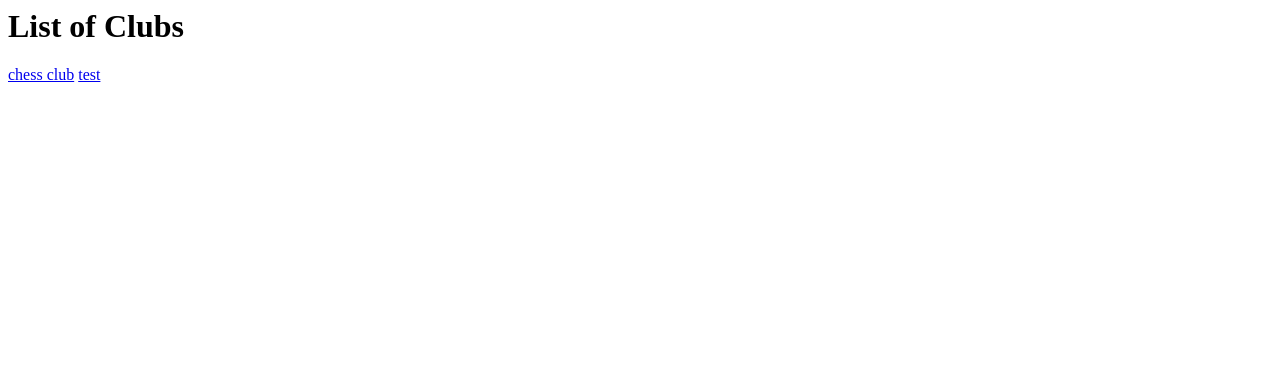
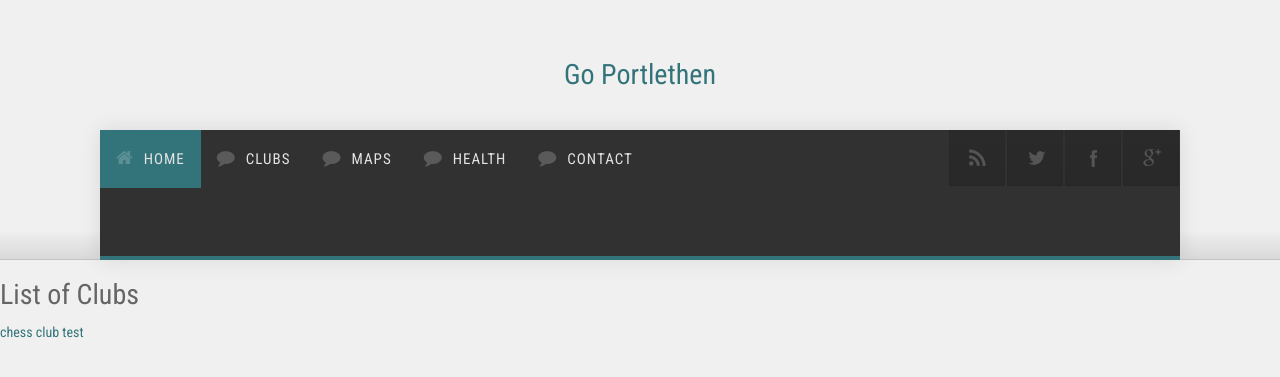
Before and after one commit to GraniteCityGeeks/GoPortlethen, a PHP site: page /PHP/Clubs.php in a window 1280 px wide. Shown: the top 377 px of the page. Run offline with PHP 8.4, Linux system fonts and the light colour scheme.

Commit message:
clubs nav

```diff
--- a/PHP/Clubs.php
+++ b/PHP/Clubs.php
@@ -1,3 +1,106 @@
+<html lang="en">
+<!--<![endif]-->
+<head>
+    <!-- Title -->
+    <title>Go Portlethen!</title>
+    <!-- Meta -->
+    <meta http-equiv="content-type" content="text/html; charset=utf-8" />
+    <meta name="description" content="Portlethen (and surrounding communities) Information Resource">
+    <meta name="author" content="">
+    <meta name="viewport" content="width=device-width, initial-scale=1, maximum-scale=1" />
+    <!-- Favicon -->
+    <link href="favicon.ico" rel="shortcut icon">
+    <!-- Bootstrap Core CSS -->
+    <link rel="stylesheet" href="../HTML/assets/css/bootstrap.css" rel="stylesheet">
+    <!-- Template CSS -->
+    <link rel="stylesheet" href="../HTML/assets/css/animate.css" rel="stylesheet">
+    <link rel="stylesheet" href="../HTML/assets/css/font-awesome.css" rel="stylesheet">
+    <link rel="stylesheet" href="../HTML/assets/css/nexus.css" rel="stylesheet">
+    <link rel="stylesheet" href="../HTML/assets/css/responsive.css" rel="stylesheet">
+    <link rel="stylesheet" href="../HTML/assets/css/custom.css" rel="stylesheet">
+    <!-- Google Fonts-->
+    <link href="http://fonts.googleapis.com/css?family=Roboto+Condensed:400,300" rel="stylesheet" type="text/css">
+</head>
+    <body>
+        <div id="body-bg">
+            <!-- Phone/Email -->
+
+            <!-- End Phone/Email -->
+            <!-- Header -->
+            <div id="header">
+                <div class="container">
+                    <div class="row">
+                        <!-- Logo -->
+                        <div class="logo">
+                            <a href="index.php" title="">
+                              <!--  <img src="HTML/assets/img/logo.png" alt="Logo" /> -->
+                              <h1>Go Portlethen</h1>
+                            </a>
+                        </div>
+                        <!-- End Logo -->
+
+                </div>
+            </div>
+            <!-- End Header -->
+            <!-- Top Menu -->
+            <div id="hornav" class="bottom-border-shadow">
+                <div class="container no-padding border-bottom">
+                    <div class="row">
+                        <div class="col-md-8 no-padding">
+                            <div class="visible-lg">
+                                <ul id="hornavmenu" class="nav navbar-nav">
+                                      <!-- nav  -->
+                                    <li>
+                                        <a href="index.php" class="fa-home active">Home</a>
+                                    </li>
+                                    <li>
+
+                                    </li>
+                                    <li>
+
+                                        <a href="PHP/Clubs.php" class="fa-comment ">Clubs</a>
+
+                                    </li>
+                                    <li>
+                                        <a href="PHP/map.php" class="fa-comment ">Maps</a>
+
+                                    </li>
+                                    <li>
+                                      <a href="HTML/health.html" class="fa-comment ">Health</a>
+
+                                    </li>
+                                    <li>
+                                        <a href="HTML/contact.html" class="fa-comment ">Contact</a>
+                                    </li>
+
+
+
+                                </ul>
+                            </div>
+                        </div>
+                        <div class="col-md-4 no-padding">
+                            <ul class="social-icons pull-right">
+                                <li class="social-rss">
+                                    <a href="#" target="_blank" title="RSS"></a>
+                                </li>
+                                <li class="social-twitter">
+                                    <a href="#" target="_blank" title="Twitter"></a>
+                                </li>
+                                <li class="social-facebook">
+                                    <a href="#" target="_blank" title="Facebook"></a>
+                                </li>
+                                <li class="social-googleplus">
+                                    <a href="#" target="_blank" title="Google+"></a>
+                                </li>
+                            </ul>
+                        </div>
+                    </div>
+                </div>
+            </div>
+            <!-- End Top Menu -->
+            <!-- === END HEADER === -->
+
+
 <?
 
 
```
